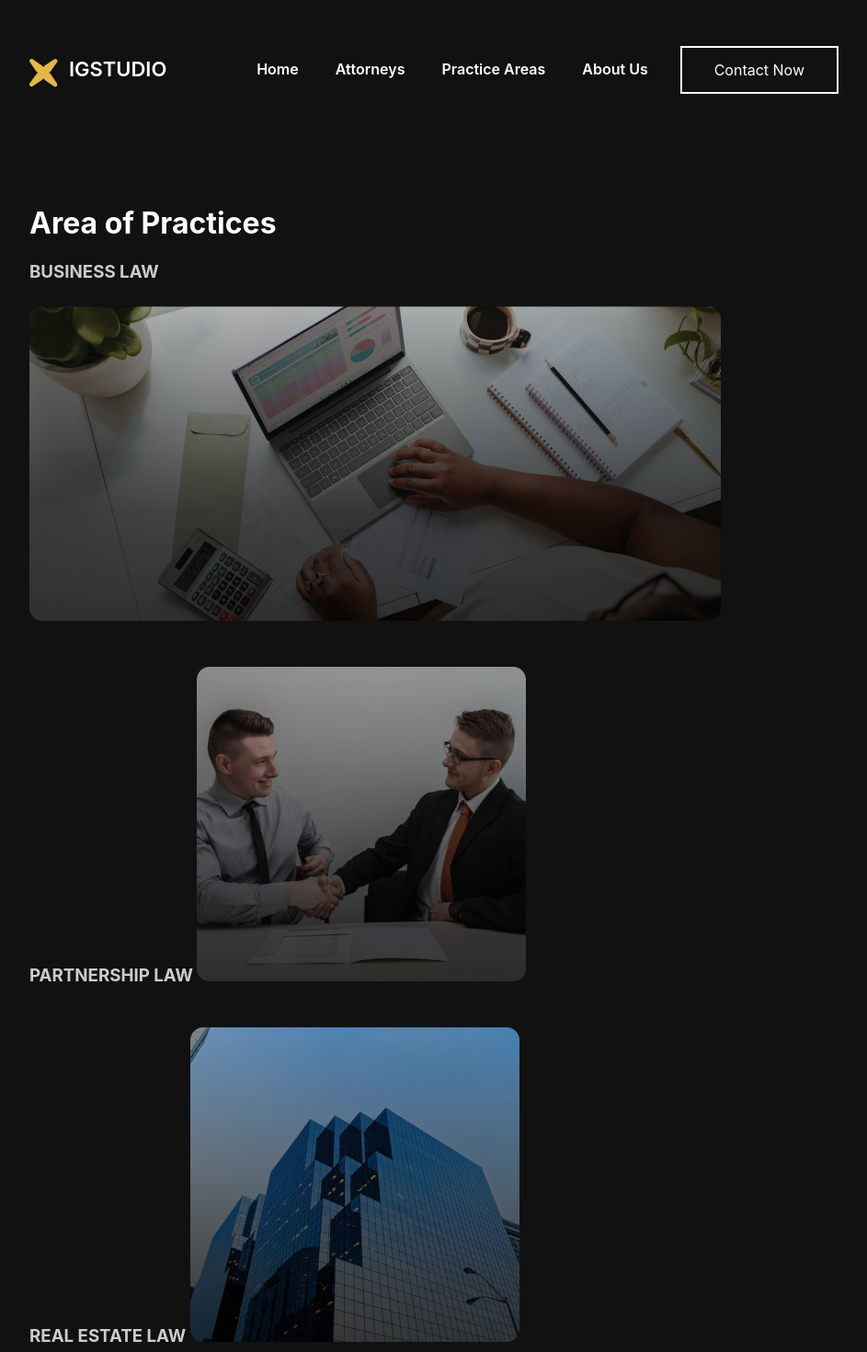
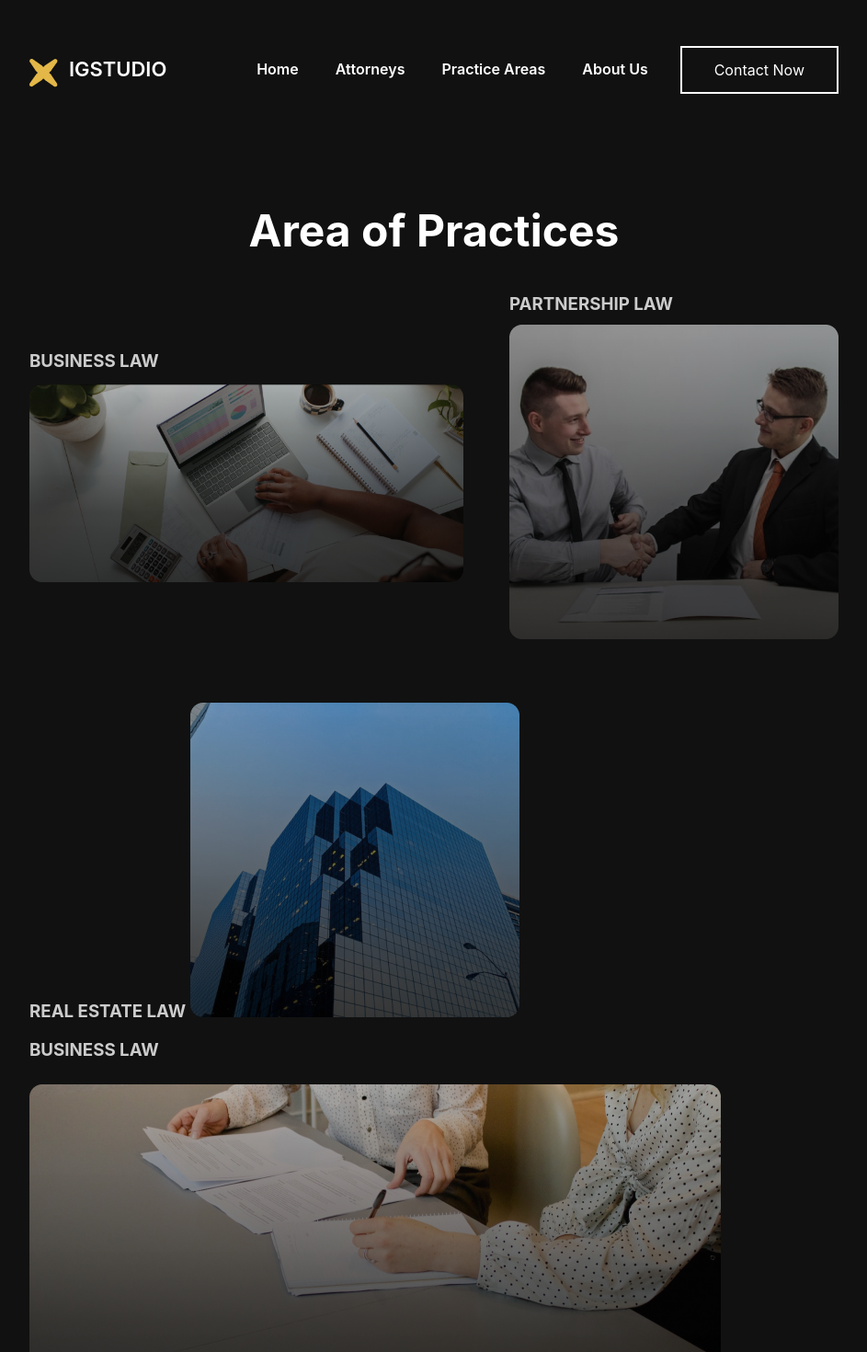
Before and after one commit to coding-francis/react-upskill, a React (Create React App) app: page /Area in a window 1280 px wide. Shown: the top 1470 px of the page at 92% size, without its empty margins (168-1111 px from the left). Built offline with nearby package versions, Linux system fonts and the light colour scheme.

Commit message:
still on

```diff
--- a/src/components/area/practice-area.js
+++ b/src/components/area/practice-area.js
@@ -9,25 +9,25 @@ import realestate from "../../assets/images/realestate.png";
 
 const PracticeArea =()=>{
     return(
-         <div classname="practise-container">
-                 <div classname="text">
+         <div id="practice-container">
+                 <div id="text">
                        <h1>Area of Practices</h1>
                  </div>
 
-                 <div classname="cards">
-                         <div classname="mini-card1">
-                               <h3>BUSINESS LAW <img src={business}alt=""/></h3>
-                               <h3>PARTNERSHIP LAW <img src={partnership} alt="" /></h3>
+                 <div id="cards">
+                         <div id="mini-card1">
+                               <h3>BUSINESS LAW <img id="business" src={business}alt=""/></h3>
+                               <h3>PARTNERSHIP LAW <img id="partnership" src={partnership} alt="" /></h3>
                          </div>
 
-                         <div classname="mini-card2">
-                               <h3>REAL ESTATE LAW <img src={realestate} alt="" /></h3>
-                               <h3>BUSINESS LAW <img src={business2} alt="" /></h3>
+                         <div id="mini-card2">
+                               <h3>REAL ESTATE LAW <img id="realestate" src={realestate} alt="" /></h3>
+                               <h3>BUSINESS LAW <img id="business2" src={business2} alt="" /></h3>
                          </div>
 
-                         <div classname="mini-card3">
-                              <img src={landlords} alt="" />
-                              <img src={abuse} alt="" />
+                         <div id="mini-card3">
+                               <h3> LANDLORDS DISPUTES <img id="landlords" src={landlords} alt="" /></h3>
+                               <h3> ELDERS ABUSE <img id="abuse" src={abuse} alt="" /></h3>
                          </div>
                  </div>
          </div>
--- a/src/components/area/styles.css
+++ b/src/components/area/styles.css
@@ -0,0 +1,38 @@
+#practice-container{
+    display: flex;
+    flex-direction: column;
+    align-items: center;
+    width: 100%;
+    height: fit-content;
+}
+
+#practice-container #text{
+    flex: 0.2;
+    font-family: 'Inter';
+    font-style: normal;
+    font-weight: 600;
+    font-size: 24px;
+    line-height: 143.02%;
+}
+
+#practice-container #cards{
+    flex: 0.8;
+    display: flex;
+    flex-direction: column;
+    align-items: flex-start;
+    justify-content: center;
+}
+
+#practice-container #cards #mini-card1{
+    flex: 0.33;
+    display: flex;
+    align-items: center;
+    justify-content: flex-start;
+    gap: 50px;
+}
+
+#mini-card1 #business{
+    width: 100%;
+    border-radius: 14px;
+
+}
```
